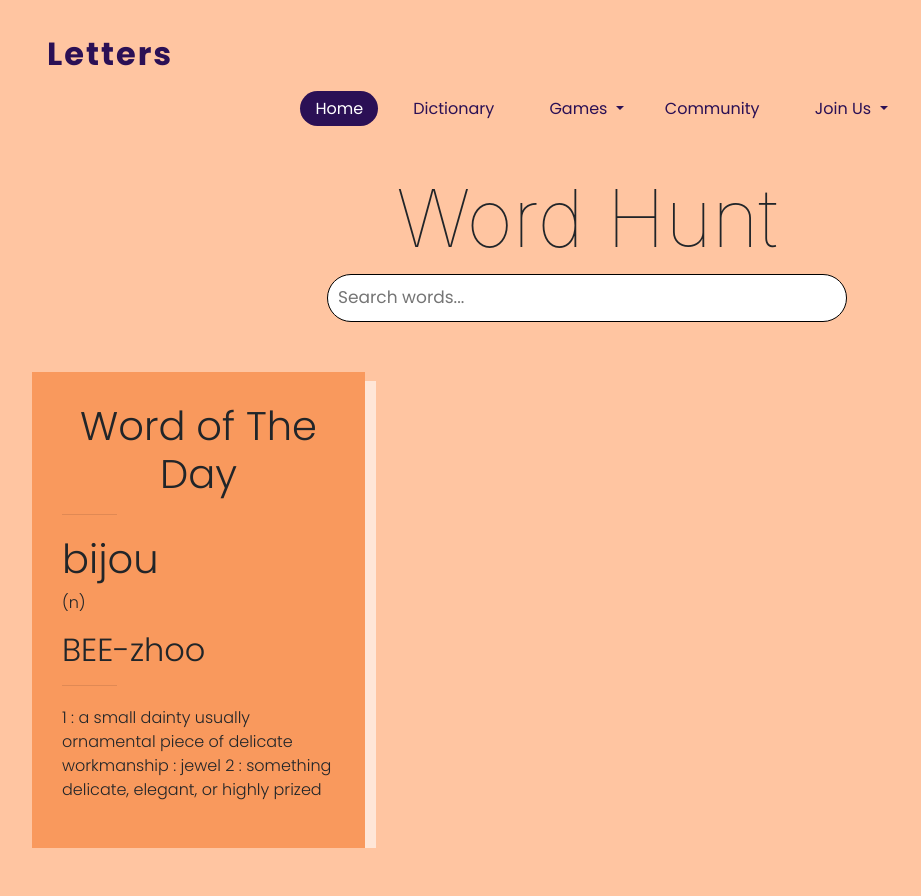
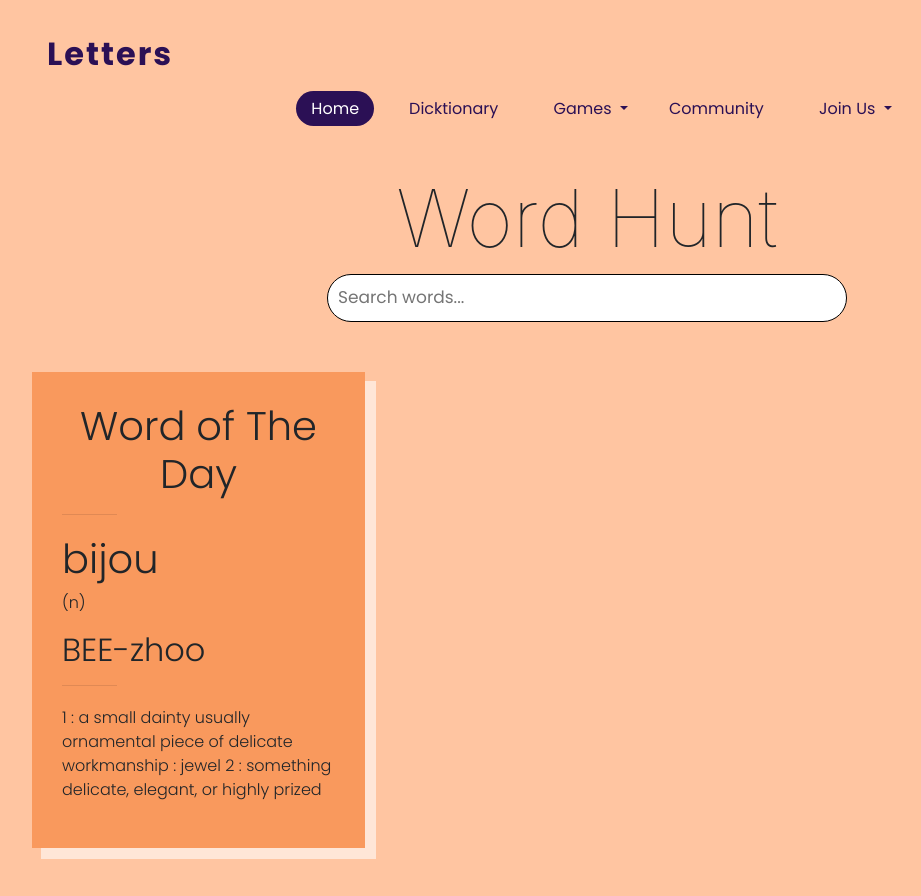
Before and after one commit to volinh911/Letters.PHP, a PHP site: page /blog/wordhunt.php in a window 1280 px wide. Shown: the whole page, without its empty margins (53-974 px from the left). Before the commit the page ends 848 px from the top, so only its background shows below. Run offline with PHP 8.4, Linux system fonts and the light colour scheme; some libraries are stand-ins or nearby versions.

Commit message:
wordhunt -> dicktionnary

```diff
--- a/includes/sub_header.php
+++ b/includes/sub_header.php
@@ -4,7 +4,7 @@
     <div class="toggle"></div>
     <ul class="navigation">
         <li><a href="index.php" class="active">Home</a></li>
-        <li><a href="wordhunt.php" class="comedy">Dictionary</a></li>
+        <li><a href="wordhunt.php" class="comedy">Dicktionary</a></li>
         <div class="dropdown show">
             <a class="btn btn-secondary dropdown-toggle comedy" href="#" role="button" id="dropdownMenuLink" data-toggle="dropdown" aria-haspopup="true" aria-expanded="false">
                 Games
--- a/index.php
+++ b/index.php
@@ -34,7 +34,7 @@ session_start();
         <div class="toggle"></div>
         <ul class="navigation">
             <li><a href="index.php" class="active">Home</a></li>
-            <li><a href="#">Dicktionary</a></li>
+            <li><a href="wordhunt.php">Dicktionary</a></li>
             <div class="dropdown show">
                 <a class="btn btn-secondary dropdown-toggle" href="#" role="button" id="dropdownMenuLink" data-toggle="dropdown" aria-haspopup="true" aria-expanded="false">
                     Games
--- a/wordhunt.php
+++ b/wordhunt.php
@@ -31,7 +31,7 @@
 
     <?php include("includes/sub_header.php"); ?>
 
-    <div class="container">
+    <div class="container mb-5">
         <h1 class="h1" id="title">Word Hunt</h1>
         <div class="input">
             <input class="search-field" onkeypress="handle(event)" type="text" placeholder="Search words..." />
```
